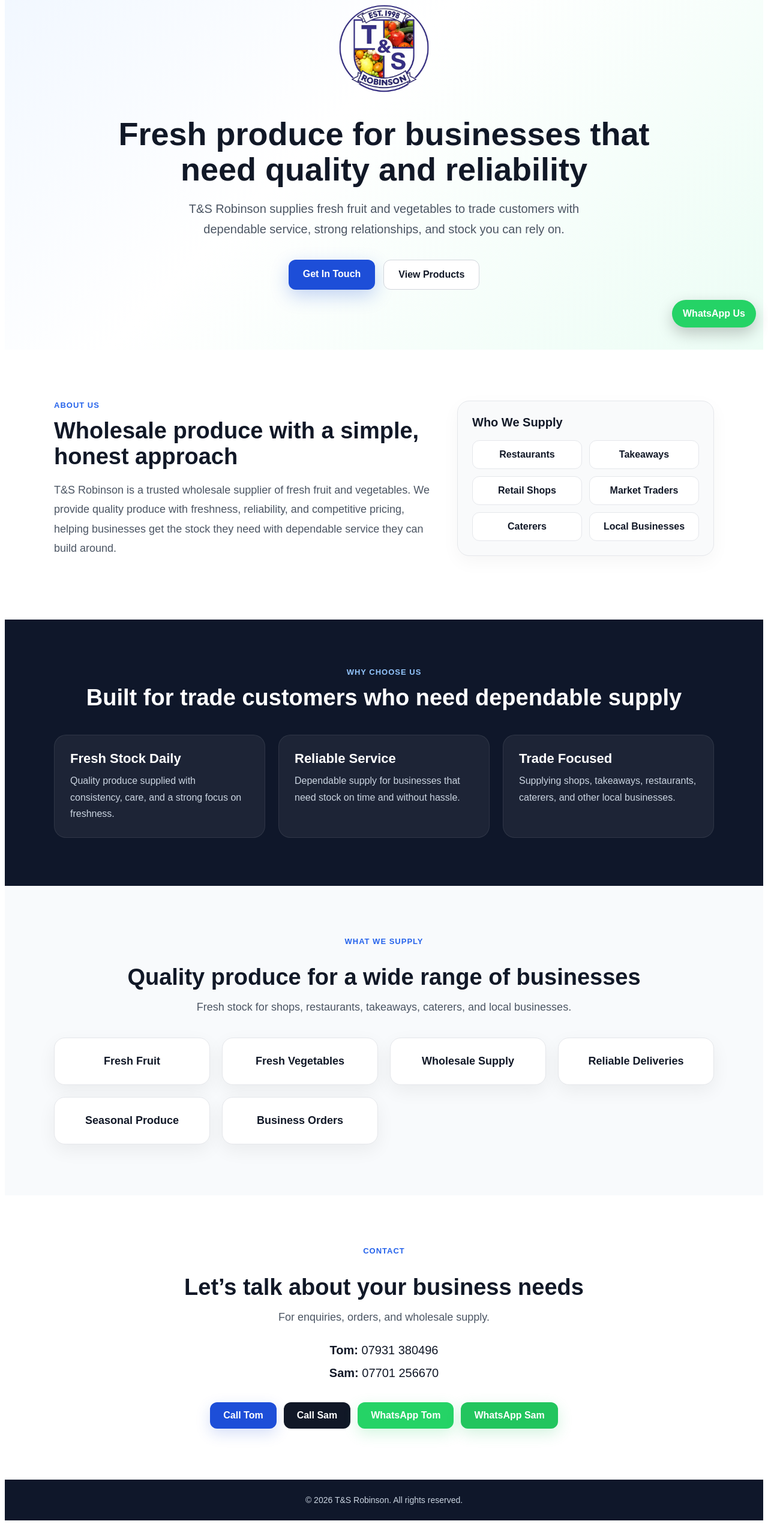
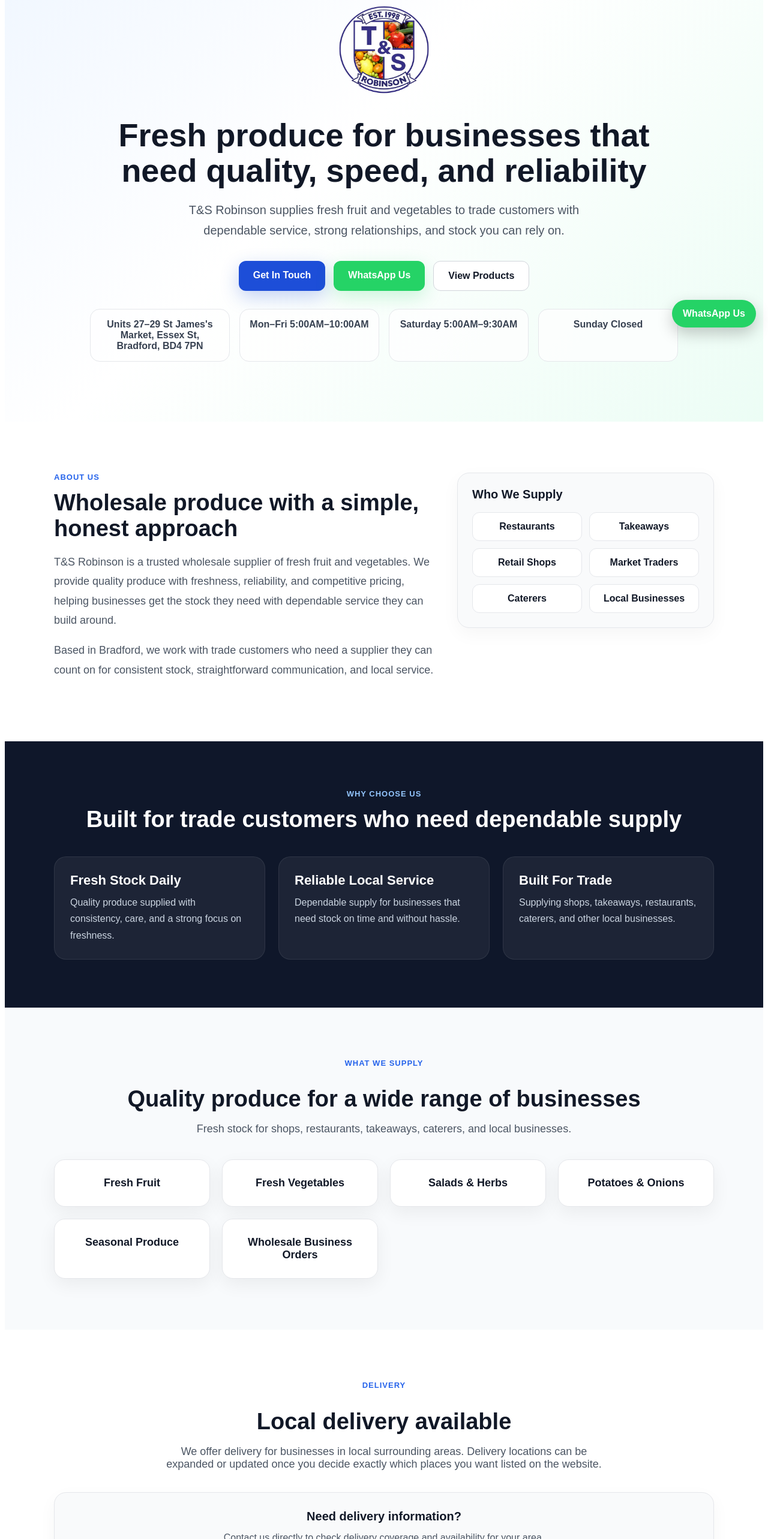
Before and after one commit to samrobo11/ts-robinson-site, a Next.js app: page / in a window 1280 px wide. Shown: the part 234-2800 px from the top of the page at 60% size. Before the commit the page ends 2777 px from the top, so only its background shows below. Built offline with nearby package versions, Linux system fonts and the light colour scheme.

Commit message:
Update page.js

```diff
--- a/app/page.js
+++ b/app/page.js
@@ -3,10 +3,10 @@
 const products = [
   "Fresh Fruit",
   "Fresh Vegetables",
-  "Wholesale Supply",
-  "Reliable Deliveries",
+  "Salads & Herbs",
+  "Potatoes & Onions",
   "Seasonal Produce",
-  "Business Orders",
+  "Wholesale Business Orders",
 ];
 
 const reasons = [
@@ -15,14 +15,28 @@
     text: "Quality produce supplied with consistency, care, and a strong focus on freshness.",
   },
   {
-    title: "Reliable Service",
+    title: "Reliable Local Service",
     text: "Dependable supply for businesses that need stock on time and without hassle.",
   },
   {
-    title: "Trade Focused",
+    title: "Built For Trade",
     text: "Supplying shops, takeaways, restaurants, caterers, and other local businesses.",
   },
 ];
+
+const suppliedTo = [
+  "Restaurants",
+  "Takeaways",
+  "Retail Shops",
+  "Market Traders",
+  "Caterers",
+  "Local Businesses",
+];
+
+const whatsappSam =
+  "https://wa.me/447701256670?text=Hi%20I%E2%80%99m%20interested%20in%20ordering%20produce%20from%20T%26S%20Robinson";
+const whatsappTom =
+  "https://wa.me/447931380496?text=Hi%20I%E2%80%99m%20interested%20in%20ordering%20produce%20from%20T%26S%20Robinson";
 
 export default function Home() {
   return (
@@ -32,6 +46,7 @@
         margin: 0,
         color: "#111827",
         background: "#ffffff",
+        scrollBehavior: "smooth",
       }}
     >
       <div
@@ -52,11 +67,11 @@
           <Image
             src="/logo.png"
             alt="T&S Robinson logo"
-            width={46}
-            height={46}
+            width={48}
+            height={48}
           />
           <div>
-            <div style={{ fontWeight: 800, fontSize: 18 }}>T&S Robinson</div>
+            <div style={{ fontWeight: 900, fontSize: 18 }}>T&S Robinson</div>
             <div style={{ fontSize: 12, color: "#6b7280" }}>
               Fresh Fruit & Vegetable Wholesale
             </div>
@@ -68,7 +83,9 @@
             display: "flex",
             gap: 20,
             fontSize: 14,
-            fontWeight: 600,
+            fontWeight: 700,
+            flexWrap: "wrap",
+            justifyContent: "flex-end",
           }}
         >
           <a href="#home" style={{ textDecoration: "none", color: "#111827" }}>
@@ -79,6 +96,9 @@
           </a>
           <a href="#products" style={{ textDecoration: "none", color: "#111827" }}>
             Products
+          </a>
+          <a href="#delivery" style={{ textDecoration: "none", color: "#111827" }}>
+            Delivery
           </a>
           <a href="#contact" style={{ textDecoration: "none", color: "#111827" }}>
             Contact
@@ -95,12 +115,7 @@
             "linear-gradient(135deg, #eff6ff 0%, #ffffff 45%, #ecfdf5 100%)",
         }}
       >
-        <div
-          style={{
-            maxWidth: 1100,
-            margin: "0 auto",
-          }}
-        >
+        <div style={{ maxWidth: 1100, margin: "0 auto" }}>
           <div
             style={{
               display: "inline-block",
@@ -108,12 +123,12 @@
               borderRadius: 999,
               background: "#dbeafe",
               color: "#1d4ed8",
-              fontWeight: 700,
+              fontWeight: 800,
               fontSize: 13,
               marginBottom: 22,
             }}
           >
-            Trusted local wholesale supplier
+            Trusted wholesale supplier in Bradford
           </div>
 
           <div style={{ marginBottom: 20 }}>
@@ -132,11 +147,11 @@
               lineHeight: 1.1,
               margin: "0 0 18px",
               fontWeight: 900,
-              maxWidth: 900,
+              maxWidth: 920,
               marginInline: "auto",
             }}
           >
-            Fresh produce for businesses that need quality and reliability
+            Fresh produce for businesses that need quality, speed, and reliability
           </h1>
 
           <p
@@ -158,6 +173,7 @@
               justifyContent: "center",
               gap: 14,
               flexWrap: "wrap",
+              marginBottom: 26,
             }}
           >
             <a
@@ -177,6 +193,24 @@
             </a>
 
             <a
+              href={whatsappSam}
+              target="_blank"
+              rel="noopener noreferrer"
+              style={{
+                display: "inline-block",
+                background: "#25D366",
+                color: "#fff",
+                padding: "15px 24px",
+                borderRadius: 12,
+                textDecoration: "none",
+                fontWeight: 800,
+                boxShadow: "0 10px 30px rgba(37,211,102,0.22)",
+              }}
+            >
+              WhatsApp Us
+            </a>
+
+            <a
               href="#products"
               style={{
                 display: "inline-block",
@@ -191,6 +225,37 @@
             >
               View Products
             </a>
+          </div>
+
+          <div
+            style={{
+              display: "grid",
+              gridTemplateColumns: "repeat(auto-fit, minmax(220px, 1fr))",
+              gap: 16,
+              maxWidth: 980,
+              margin: "30px auto 0",
+            }}
+          >
+            {[
+              "Units 27–29 St James's Market, Essex St, Bradford, BD4 7PN",
+              "Mon–Fri 5:00AM–10:00AM",
+              "Saturday 5:00AM–9:30AM",
+              "Sunday Closed",
+            ].map((item) => (
+              <div
+                key={item}
+                style={{
+                  background: "rgba(255,255,255,0.72)",
+                  border: "1px solid #e5e7eb",
+                  borderRadius: 16,
+                  padding: 16,
+                  fontWeight: 700,
+                  color: "#374151",
+                }}
+              >
+                {item}
+              </div>
+            ))}
           </div>
         </div>
       </section>
@@ -242,12 +307,26 @@
                 lineHeight: 1.8,
                 fontSize: 18,
                 maxWidth: 700,
+                marginBottom: 18,
               }}
             >
               T&S Robinson is a trusted wholesale supplier of fresh fruit and
               vegetables. We provide quality produce with freshness, reliability,
               and competitive pricing, helping businesses get the stock they need
               with dependable service they can build around.
+            </p>
+
+            <p
+              style={{
+                color: "#4b5563",
+                lineHeight: 1.8,
+                fontSize: 18,
+                maxWidth: 700,
+              }}
+            >
+              Based in Bradford, we work with trade customers who need a supplier
+              they can count on for consistent stock, straightforward communication,
+              and local service.
             </p>
           </div>
 
@@ -271,14 +350,7 @@
                 gap: 12,
               }}
             >
-              {[
-                "Restaurants",
-                "Takeaways",
-                "Retail Shops",
-                "Market Traders",
-                "Caterers",
-                "Local Businesses",
-              ].map((item) => (
+              {suppliedTo.map((item) => (
                 <div
                   key={item}
                   style={{
@@ -431,6 +503,91 @@
       </section>
 
       <section
+        id="delivery"
+        style={{
+          padding: "85px 30px",
+          background: "#ffffff",
+        }}
+      >
+        <div style={{ maxWidth: 1100, margin: "0 auto" }}>
+          <div
+            style={{
+              fontSize: 13,
+              fontWeight: 800,
+              letterSpacing: 1,
+              textTransform: "uppercase",
+              color: "#2563eb",
+              marginBottom: 14,
+              textAlign: "center",
+            }}
+          >
+            Delivery
+          </div>
+
+          <h2
+            style={{
+              fontSize: 38,
+              textAlign: "center",
+              marginBottom: 15,
+              fontWeight: 900,
+            }}
+          >
+            Local delivery available
+          </h2>
+
+          <p
+            style={{
+              textAlign: "center",
+              color: "#4b5563",
+              marginBottom: 36,
+              fontSize: 18,
+              maxWidth: 760,
+              marginInline: "auto",
+            }}
+          >
+            We offer delivery for businesses in local surrounding areas. Delivery
+            locations can be expanded or updated once you decide exactly which places
+            you want listed on the website.
+          </p>
+
+          <div
+            style={{
+              background: "#f9fafb",
+              border: "1px solid #e5e7eb",
+              borderRadius: 20,
+              padding: 28,
+              textAlign: "center",
+              boxShadow: "0 10px 30px rgba(0,0,0,0.04)",
+            }}
+          >
+            <div style={{ fontSize: 20, fontWeight: 800, marginBottom: 10 }}>
+              Need delivery information?
+            </div>
+            <div style={{ color: "#4b5563", lineHeight: 1.7, marginBottom: 20 }}>
+              Contact us directly to check delivery coverage and availability for your area.
+            </div>
+            <a
+              href={whatsappSam}
+              target="_blank"
+              rel="noopener noreferrer"
+              style={{
+                display: "inline-block",
+                background: "#25D366",
+                color: "#fff",
+                padding: "13px 22px",
+                borderRadius: 12,
+                textDecoration: "none",
+                fontWeight: 800,
+                boxShadow: "0 8px 24px rgba(37,211,102,0.2)",
+              }}
+            >
+              Ask About Delivery
+            </a>
+          </div>
+        </div>
+      </section>
+
+      <section
         id="contact"
         style={{
           padding: "85px 30px",
@@ -438,7 +595,7 @@
           background: "#ffffff",
         }}
       >
-        <div style={{ maxWidth: 900, margin: "0 auto" }}>
+        <div style={{ maxWidth: 1000, margin: "0 auto" }}>
           <div
             style={{
               fontSize: 13,
@@ -459,19 +616,70 @@
           <p
             style={{
               color: "#4b5563",
-              marginBottom: 25,
+              marginBottom: 35,
               fontSize: 18,
             }}
           >
-            For enquiries, orders, and wholesale supply.
+            For enquiries, orders, deliveries, and wholesale supply.
           </p>
 
-          <div style={{ fontSize: 20, lineHeight: 1.9, marginBottom: 24 }}>
-            <div>
-              <strong>Tom:</strong> 07931 380496
+          <div
+            style={{
+              display: "grid",
+              gridTemplateColumns: "repeat(auto-fit, minmax(240px, 1fr))",
+              gap: 18,
+              marginBottom: 30,
+            }}
+          >
+            <div
+              style={{
+                background: "#f9fafb",
+                border: "1px solid #e5e7eb",
+                borderRadius: 18,
+                padding: 22,
+              }}
+            >
+              <div style={{ fontWeight: 800, marginBottom: 8 }}>Address</div>
+              <div style={{ color: "#4b5563", lineHeight: 1.7 }}>
+                Units 27-29 St James's Market,
+                <br />
+                Essex St, Bradford,
+                <br />
+                BD4 7PN
+              </div>
             </div>
-            <div>
-              <strong>Sam:</strong> 07701 256670
+
+            <div
+              style={{
+                background: "#f9fafb",
+                border: "1px solid #e5e7eb",
+                borderRadius: 18,
+                padding: 22,
+              }}
+            >
+              <div style={{ fontWeight: 800, marginBottom: 8 }}>Contact Details</div>
+              <div style={{ color: "#4b5563", lineHeight: 1.8 }}>
+                <div>01274 732352</div>
+                <div>sales@tsrobinson.co.uk</div>
+                <div>Tom: 07931 380496</div>
+                <div>Sam: 07701 256670</div>
+              </div>
+            </div>
+
+            <div
+              style={{
+                background: "#f9fafb",
+                border: "1px solid #e5e7eb",
+                borderRadius: 18,
+                padding: 22,
+              }}
+            >
+              <div style={{ fontWeight: 800, marginBottom: 8 }}>Opening Hours</div>
+              <div style={{ color: "#4b5563", lineHeight: 1.8 }}>
+                <div>Mon–Fri: 5:00AM – 10:00AM</div>
+                <div>Saturday: 5:00AM – 9:30AM</div>
+                <div>Sunday: Closed</div>
+              </div>
             </div>
           </div>
 
@@ -485,7 +693,7 @@
             }}
           >
             <a
-              href="tel:07931380496"
+              href="tel:01274732352"
               style={{
                 display: "inline-block",
                 background: "#1d4ed8",
@@ -497,11 +705,11 @@
                 boxShadow: "0 8px 24px rgba(29,78,216,0.18)",
               }}
             >
-              Call Tom
+              Call Office
             </a>
 
             <a
-              href="tel:07701256670"
+              href="mailto:sales@tsrobinson.co.uk"
               style={{
                 display: "inline-block",
                 background: "#111827",
@@ -512,11 +720,11 @@
                 fontWeight: 800,
               }}
             >
-              Call Sam
+              Email Us
             </a>
 
             <a
-              href="https://wa.me/447931380496"
+              href={whatsappTom}
               target="_blank"
               rel="noopener noreferrer"
               style={{
@@ -534,7 +742,7 @@
             </a>
 
             <a
-              href="https://wa.me/447701256670"
+              href={whatsappSam}
               target="_blank"
               rel="noopener noreferrer"
               style={{
@@ -554,6 +762,64 @@
         </div>
       </section>
 
+      <section
+        id="location"
+        style={{
+          padding: "0 30px 85px",
+          background: "#ffffff",
+        }}
+      >
+        <div
+          style={{
+            maxWidth: 1100,
+            margin: "0 auto",
+            background: "#f9fafb",
+            border: "1px solid #e5e7eb",
+            borderRadius: 22,
+            overflow: "hidden",
+            boxShadow: "0 10px 30px rgba(0,0,0,0.04)",
+          }}
+        >
+          <div style={{ padding: 24 }}>
+            <div
+              style={{
+                fontSize: 13,
+                fontWeight: 800,
+                letterSpacing: 1,
+                textTransform: "uppercase",
+                color: "#2563eb",
+                marginBottom: 10,
+              }}
+            >
+              Location
+            </div>
+            <div style={{ fontSize: 28, fontWeight: 900, marginBottom: 8 }}>
+              Find us in Bradford
+            </div>
+            <div style={{ color: "#4b5563", lineHeight: 1.7 }}>
+              Units 27-29 St James's Market, Essex St, Bradford, BD4 7PN
+            </div>
+          </div>
+
+          <div
+            style={{
+              height: 320,
+              background:
+                "linear-gradient(135deg, #dbeafe 0%, #f8fafc 50%, #dcfce7 100%)",
+              display: "flex",
+              alignItems: "center",
+              justifyContent: "center",
+              padding: 24,
+              textAlign: "center",
+              color: "#374151",
+              fontWeight: 700,
+            }}
+          >
+            Google Maps embed can be added here next.
+          </div>
+        </div>
+      </section>
+
       <footer
         style={{
           background: "#0f172a",
@@ -567,7 +833,7 @@
       </footer>
 
       <a
-        href="https://wa.me/447701256670"
+        href={whatsappSam}
         target="_blank"
         rel="noopener noreferrer"
         style={{
```
